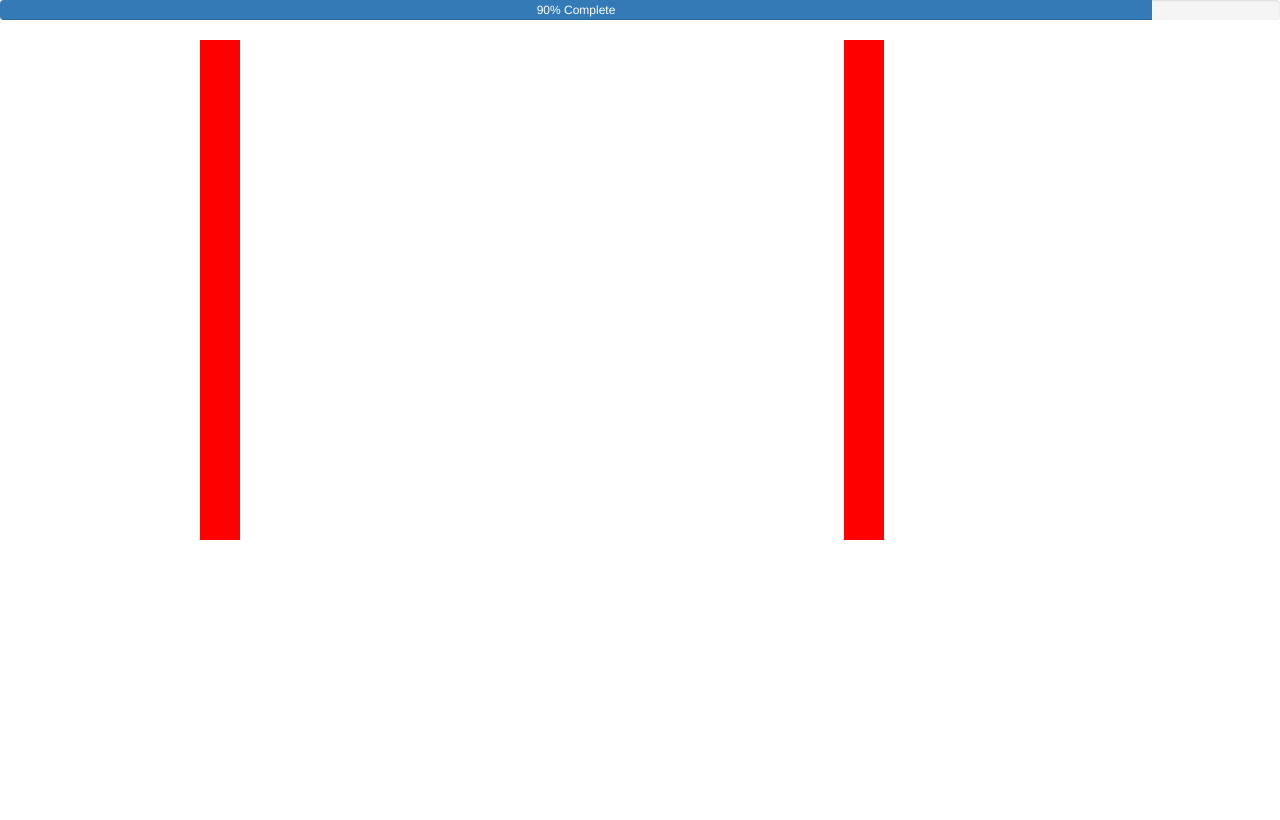
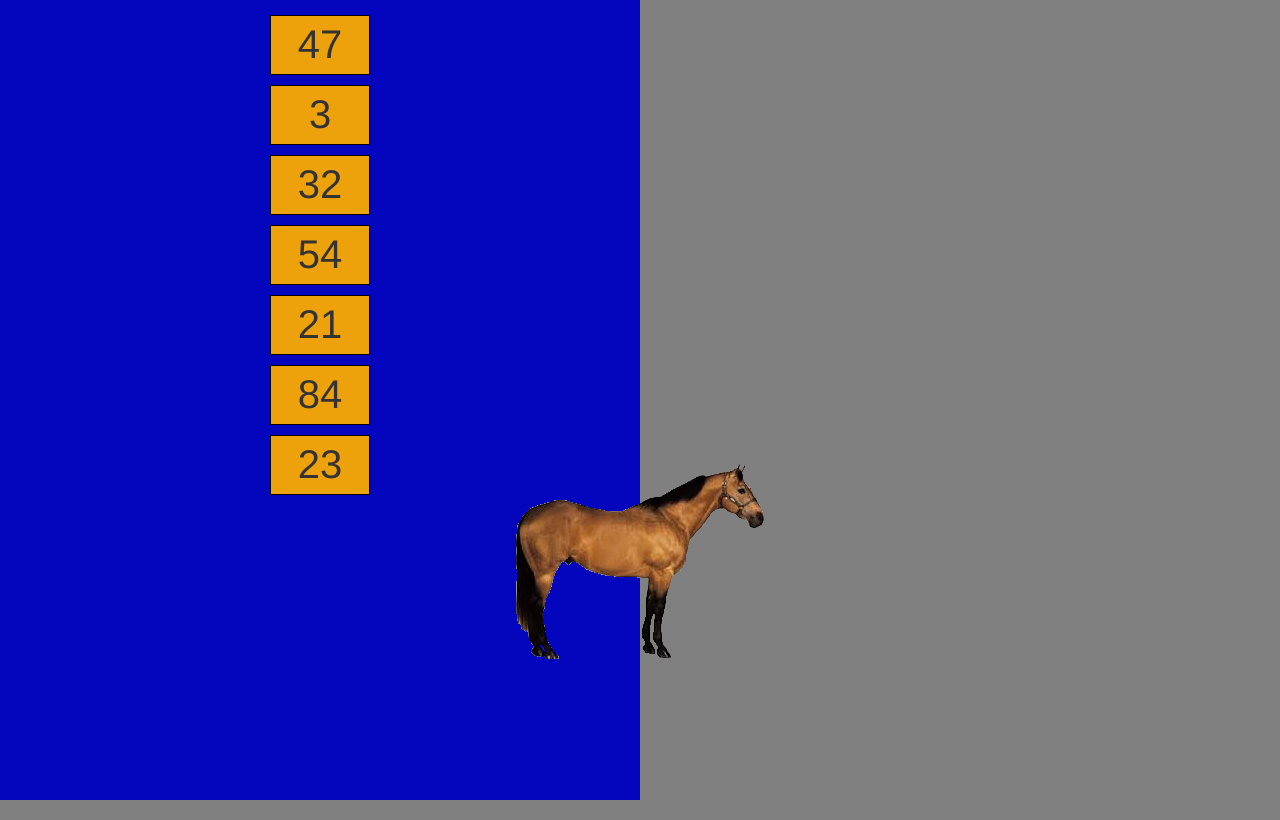
Before and after one commit to Programmerdavedude/website-workshop, a plain HTML site: page tower-project/index.html in a window 1280 px wide. Drawn offline with nearby package versions, Linux system fonts and the light colour scheme.

Commit message:
i hate it when teachers tell you to do somthing without teaching it

```diff
--- a/tower-project/index.html
+++ b/tower-project/index.html
@@ -10,17 +10,18 @@
         <!-- <script src="//maxcdn.bootstrapcdn.com/bootstrap/3.3.2/js/bootstrap.min.js"></script> -->
         <link rel="stylesheet" type="text/css"href="style.css">
         <title>My HTML Page</title>
-
     </head>
     <body>
-  <div class="progress">
-    <div class="progress-bar" role="progressbar" aria-valuenow="70"
-    aria-valuemin="0" aria-valuemax="100" style="width:90%">
-      <span >90% Complete</span>
+        <div id="TowerOne">
+            <div id="BoxOne" class="Box">47</div>
+            <div id="BoxTwo" class="Box">3</div>
+            <div id="BoxThree" class="Box">32</div>
+            <div id="BoxFour" class="Box">54</div>
+            <div id="BoxFive" class="Box">21</div>
+            <div id="BoxSix" class="Box">84</div>
+            <div id="BoxSeven" class="Box">23</div>
         </div>
-  </div>
-  <div class="tower" id="towerOne"></div>
-  <div class="tower" id="towerTwo"
+        <img id="horse" src="../images/horse.png"></img>
         <script src="main.js" type="text/javascript"></script>
     </body>
 </html>
--- a/tower-project/style.css
+++ b/tower-project/style.css
@@ -1,12 +1,43 @@
-.tower{
-  height: 500px;
-  width: 40px;
-  background-color: red;
-  display: inline-block;
+
+html {
+  height: 100%;
+  width: 100%;
 }
-#towerOne{
-  margin-left: 200px;
+body{
+    background-color: grey;
+    z-index: -10;
+    height: 100%;
+    width: 100%;
 }
-#towerTwo{
-  margin-left: 600px;
+.Box{
+    width: 100px;
+    height: 60px;
+    background-color: #eda20b;
+    margin-top: 10px;
+    border: 1px solid black;
+    text-align: center;
+    font-size: 40px;
+    vertical-align: top;
+    margin-left: auto;
+    margin-right: auto;
+
 }
+#TowerOne{
+    margin-top: 0px;
+    background-color: #0306bc;
+    width: 50%;
+    max-height: 100%;
+    min-height: 100%;
+    z-index: 20;
+    position: inherit;
+    padding: 5px;
+}
+#TowerTwo{
+    background-color: green;
+
+}
+#horse{
+    margin-top: -500px;
+    margin-left: 50%;
+    transform: translate(-50%, 0) }
+}
```
Also changed, not shown: images/horse.png (added). Lines whose indentation alone changed are shown as unchanged.
